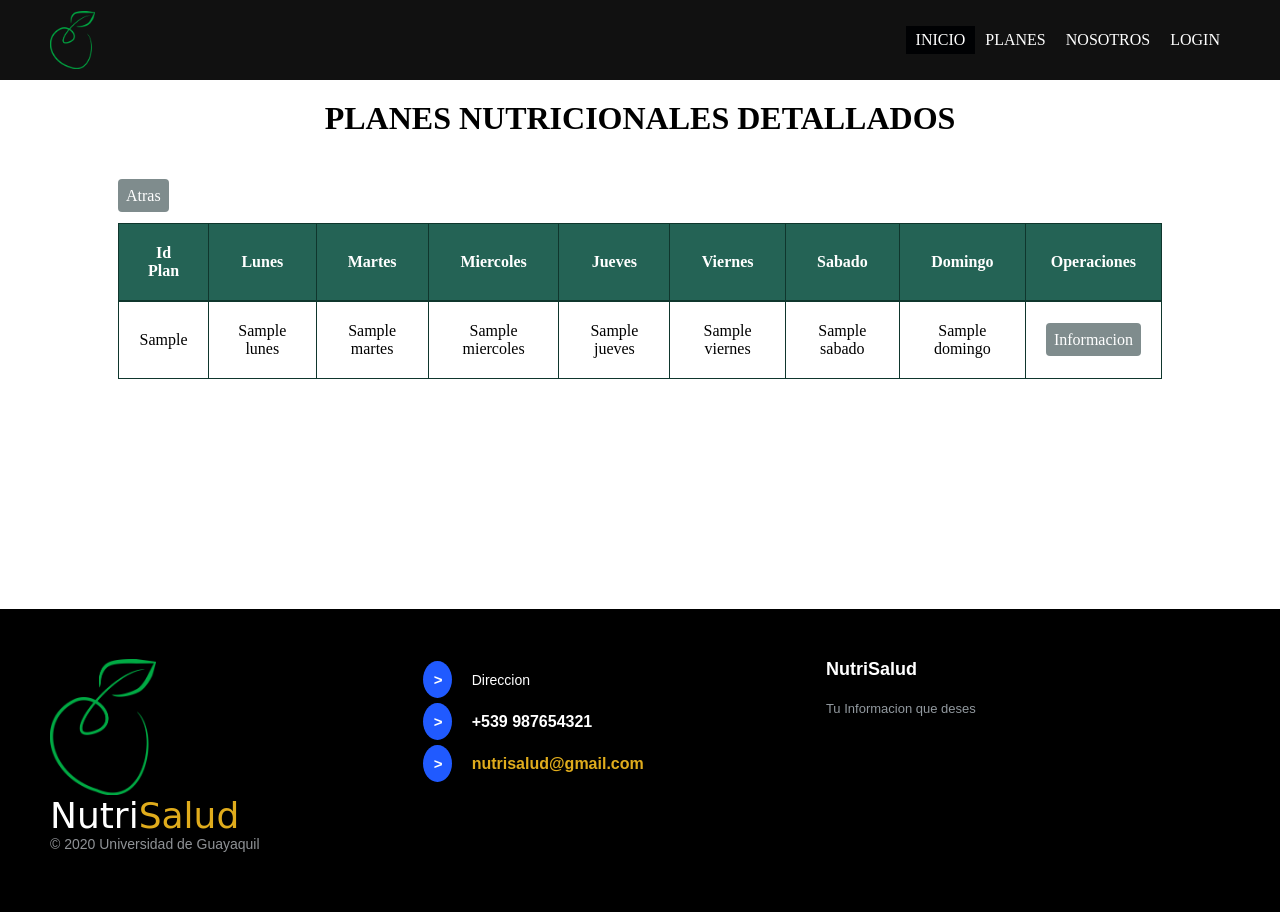
After one commit to dev-jackson/Nutri_Salud, a PHP site: template view/dinamicas/planDetallado.php in a window 1280 px wide. The commit adds this page. Run offline with PHP 8.4, Linux system fonts and the light colour scheme; the template is opened without the code that fills it: most values are stand-ins (such as "Sample title", 1, 10 or a date in 2020).

Commit message:
maquetado aunque sea

```diff
--- /dev/null
+++ b/view/dinamicas/planDetallado.php
@@ -0,0 +1,66 @@
+<?php
+session_start();
+?>
+<div class="container-table">
+    <center><h1>PLANES NUTRICIONALES DETALLADOS</h1></center>
+    <div id="main-container">
+        <table>
+            <tbody>
+            <thead>
+
+            <a href="index.php?c=index&c=Cliente&a=verPlanes" class="btn-btn-info">   Atras   </a>
+            <?php
+                if (isset($_SESSION['Adm'])) {
+                    echo('<a href="index.php?c=Admin&a=mostrar" class="btn-btn-primary">   Crear   </a>');
+
+                } elseif (isset($_SESSION['Client'])) {
+
+                }
+                ?>
+
+            <br></br>
+            <tr >
+                <th>Id Plan</th>
+                <th>Lunes</th>
+                <th>Martes</th>
+                <th>Miercoles</th>
+                <th>Jueves</th>
+                <th>Viernes</th>
+                <th>Sabado</th>
+                <th>Domingo</th>
+                <th>Operaciones</th>
+            </tr>
+            </thead>
+            <?php
+            foreach ($resultado as $gp):
+                ?>
+                <tr>
+                    <td><?php echo($gp['planes_nutri_idplanes_nutri']); ?></td>
+                    <td><?php echo($gp['lunes']); ?></td>
+                    <td><?php echo($gp['martes']); ?></td>
+                    <td><?php echo($gp['miercoles']); ?></td>
+                    <td><?php echo($gp['jueves']); ?></td>
+                    <td><?php echo($gp['viernes']); ?></td>
+                    <td><?php echo($gp['sabado']); ?></td>
+                    <td><?php echo($gp['domingo']); ?></td>
+
+                    <td >
+                        <?php
+                        if (isset($_SESSION['Adm'])) {
+
+                            echo('<a href="" class="btn-btn-danger" >Eliminar</a>');
+                            echo('<a href="" class="btn-btn-modi" >Modificar</a>');
+                        } elseif (isset($_SESSION['Client'])) {
+                            echo('<a href="" class="btn-btn-danger">Eliminar</a>');
+
+                        } else {
+                            echo('<a href="index.php?c=Cliente&a=informacion" class="btn-btn-info">Informacion</a>');
+                        }
+                        ?>
+                    </td>
+                </tr>
+            <?php endforeach; ?>
+            </tbody>
+        </table>
+    </div>
+</div>
--- a/view/dinamicas/planesViewEdit.php
+++ b/view/dinamicas/planesViewEdit.php
@@ -13,14 +13,14 @@
             <form action="index.php?c=Admin&a=guardar" method="post">
                 <img src="assets/imagenes/logo.png" alt="">
                 <h2>registro del plan</h2>
-                <input type="hidden" name="id" value="<?php echo isset($plan) ? $plan->id : ''; ?>"/>
+                <input type="hidden" name="id" value="<?php echo isset($planedit) ? $planedit->id : ''; ?>"/>
                 <div class="form-group">
                     <label>Nombre</label>
-                    <input type="text" name="nombre" value="<?php echo isset($plan) ? $plan->nombre : ''; ?> "/>
+                    <input type="text" name="nombre" value="<?php echo isset($planedit) ? $planedit->nombre : ''; ?> "/>
                 </div>
                 <div class="form-group">
                     <label>Descripcion</label>
-                    <input type="text" name="descripcion" value="<?php echo isset($plan) ? $plan->descripcion : ''; ?> "/>
+                    <input type="text" name="descripcion" value="<?php echo isset($planedit) ? $planedit->descripcion : ''; ?> "/>
                 </div>
                 <div class="text-center">
                     <input type="submit" value="Guardar">
```
Also changed, not shown: controller/funcionesAdm/AdminController.php (+22 -2 lines), model/DAO/AdminDAO.php (+19 -4 lines), model/DAO/PlanesDAO.php (+28 -11 lines), nbproject/private/private.xml (+1 -9 lines), view/dinamicas/planes.php (+8 -7 lines).
